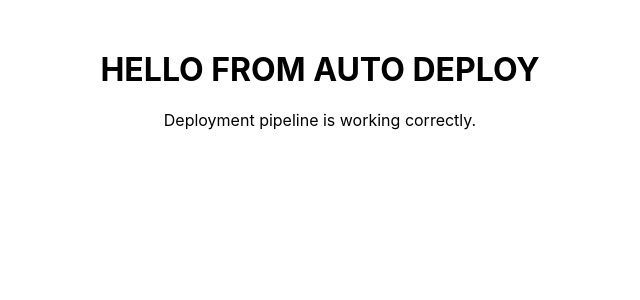
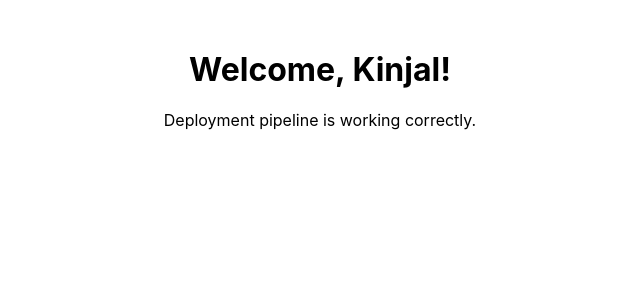
Before and after one commit to kinjalroyofficial-bit/test-codex, a React (Create React App) app: page / in a window 1280 px wide. Shown: the top 300 px of the page, without its empty margins (320-960 px from the left). Built offline with nearby package versions, Linux system fonts and the light colour scheme.

Commit message:
Update homepage greeting for Kinjal

```diff
--- a/src/App.js
+++ b/src/App.js
@@ -3,7 +3,7 @@ import React from "react";
 function App() {
   return (
     <div style={{ textAlign: "center", marginTop: "50px" }}>
-      <h1>HELLO FROM AUTO DEPLOY</h1>
+      <h1>Welcome, Kinjal!</h1>
       <p>Deployment pipeline is working correctly.</p>
     </div>
   );
```
